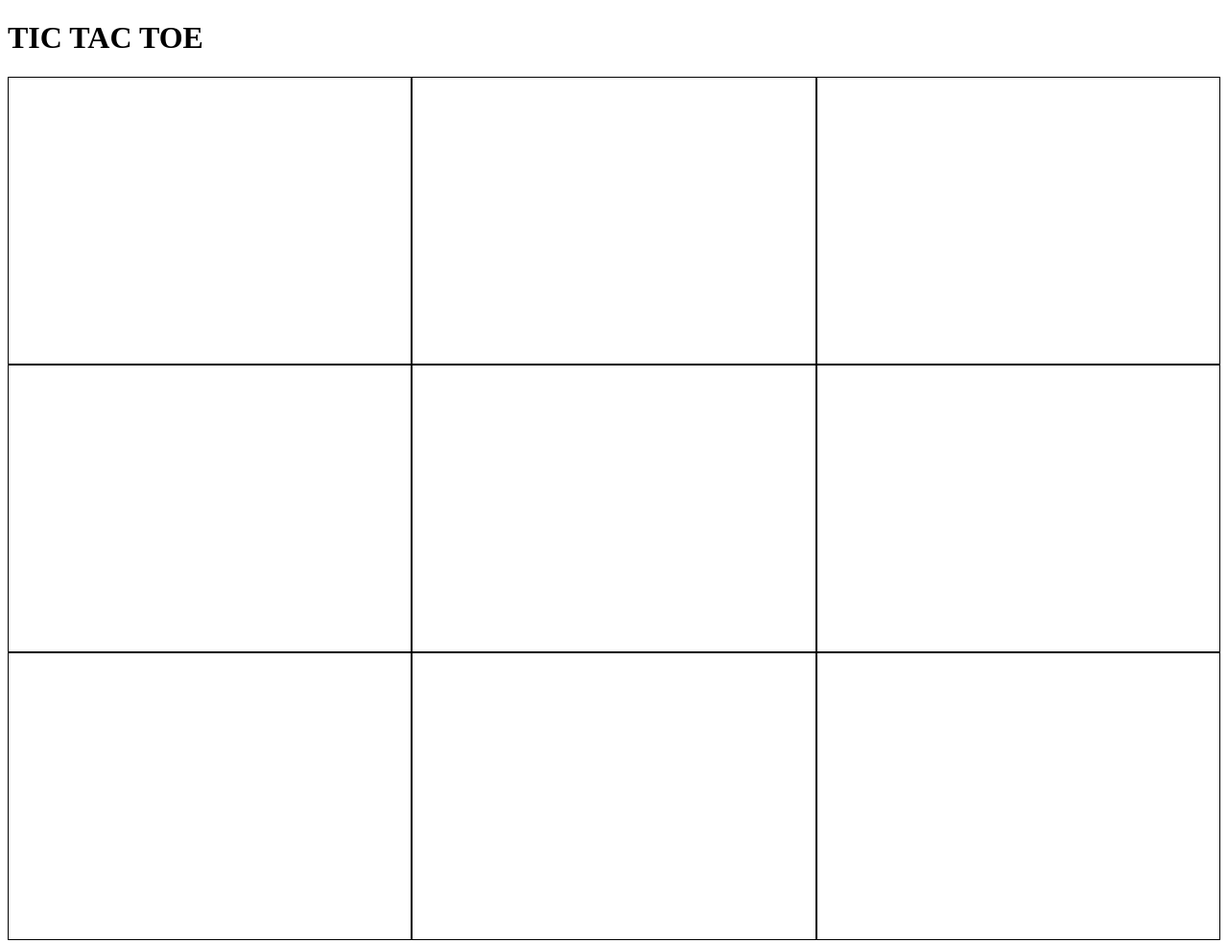
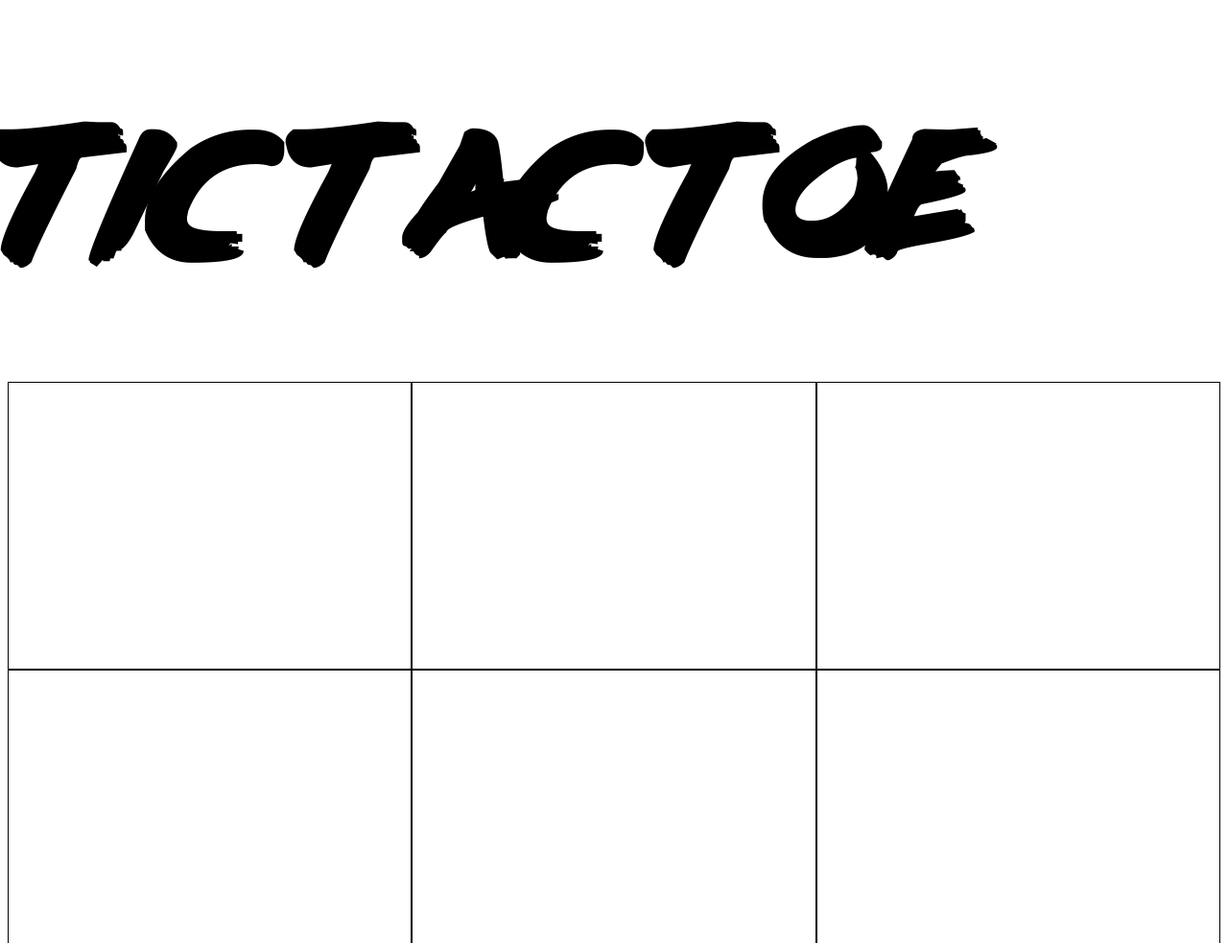
Before and after one commit to jdiaz90/odin-tic-tac-toe, a plain HTML site: page index.html in a window 1280 px wide. Shown: the top 983 px of the page at 96% size. Drawn offline with Linux system fonts and the light colour scheme.

Commit message:
Add Lazer84 font

```diff
--- a/style.css
+++ b/style.css
@@ -1,4 +1,17 @@
-.container{
+@font-face {
+    font-family: 'Lazer84';
+    src: url('./fonts/Lazer84.ttf');
+}
+
+:root{
+    font-family: 'Lazer84', Courier, monospace;
+}
+
+h1 {
+    font-size: 10rem;
+}
+
+.container {
     display: grid;
     grid-template-rows: repeat(3, minmax(300px, 1fr));
     grid-template-columns: repeat(3, minmax(300px, 1fr));
```
Also changed, not shown: fonts/Lazer84.ttf (added).
